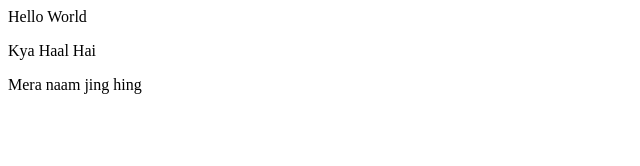
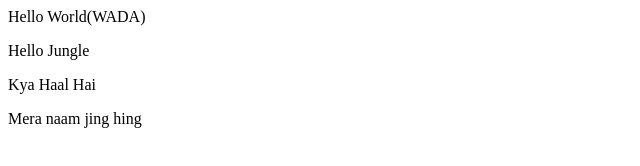
Before and after one commit to dshetty067/git-demo, a plain HTML site: page index.html in a window 1280 px wide. Shown: the whole page, without its empty margins (0-640 px from the left). Drawn offline with Linux system fonts and the light colour scheme.

Commit message:
added jungle

```diff
--- a/index.html
+++ b/index.html
@@ -1,3 +1,4 @@
-<p>Hello World</p>
+<p>Hello World(WADA)</p>
+<a>Hello Jungle</a>
 <p>Kya Haal Hai</p>
 <p>Mera naam jing hing</p>
```
